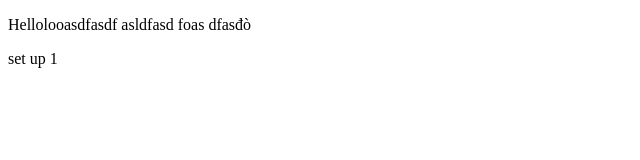
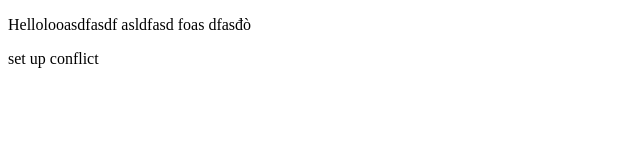
Before and after one commit to lqh1806/tets-git, a plain HTML site: page index.html in a window 1280 px wide. Shown: the full height of the page, 0-640 px from the left. Drawn offline with Linux system fonts and the light colour scheme.

Commit message:
Update index.html

```diff
--- a/index.html
+++ b/index.html
@@ -9,6 +9,6 @@
 <body>
     <p>Hellolooasdfasdf asldfasd foas dfasđò </p>
 
-    <p> set up 1 </p>
+    <p> set up conflict </p>
 </body>
 </html>
```
